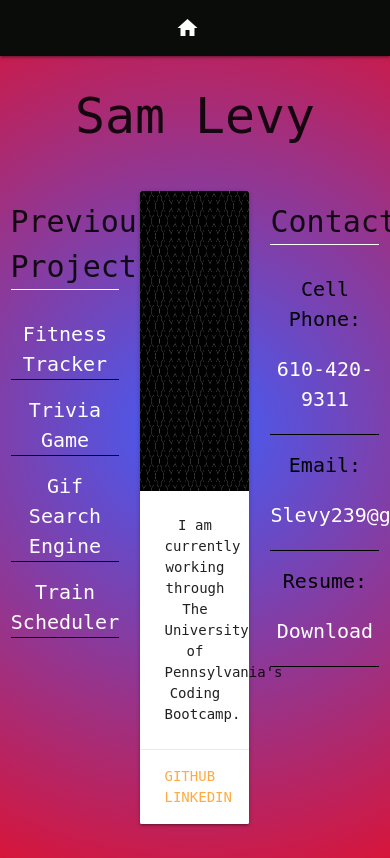
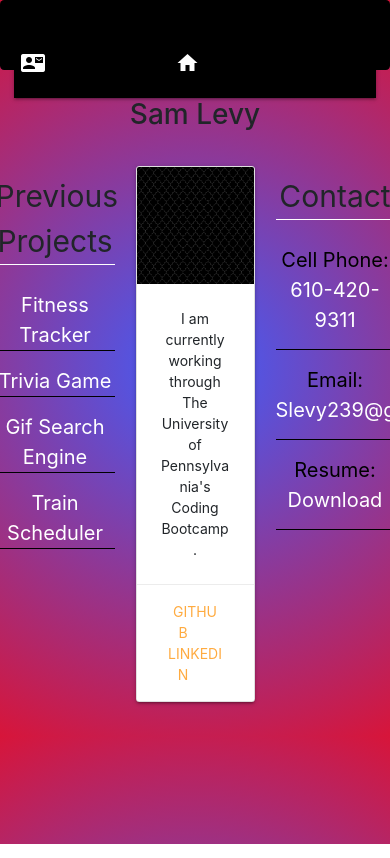
Before and after one commit to Slevy239/Portfolio3, a plain HTML site: page index.html in a window 390 px wide. Shown: the top 858 px of the page. Drawn offline with nearby package versions, Linux system fonts and the light colour scheme; files that its build step writes are made by us from their sources.

Commit message:
responsive

```diff
--- a/assets/css/style.css
+++ b/assets/css/style.css
@@ -1,16 +1,24 @@
-.nav-wrapper{
-    background-color: #090C08
+.jumbotron , nav{
+    background-color: black !important;
+    height: 70px;
 }
+#contactJumbo, nav {
+    height: 70px;
+}
+
 #sidenav {
     /* background-color: #383d3e; */
     height: 100%
 }
+
 .card-title {
     font-size: 27px;
 }
+
 .card-content {
     text-align: center;
 }
+
 .card-action {
     text-align: center;
     color: #E71D36
@@ -20,17 +28,21 @@ div#sidenav {
     /* background-color: #383d3e; */
     text-align: center;
 }
+
 p#homeEmail {
     color: white;
+}
+
+#myName{
+    text-align: center;
 }
 
 body {
     /* background-color: #7e4e60; */
     font-family: DejaVu Sans Mono, monospace;
     /* background-image: url(../images/john-westrock-g1NR2UZjjws-unsplash.jpg); */
-    background: rgb(63,94,251);
-    background: radial-gradient(circle, rgba(63,94,251,1) 0%, rgba(215,21,58,1) 100%);
-
+    background: rgb(63, 94, 251);
+    background: radial-gradient(circle, rgba(63, 94, 251, 1) 0%, rgba(215, 21, 58, 1) 100%);
 }
 
 a {
@@ -39,7 +51,7 @@ a {
 }
 
 #navlink {
-    border-bottom   : 1px solid black;
+    border-bottom: 1px solid black;
 }
 
 li#navlink {
@@ -47,29 +59,32 @@ li#navlink {
     font-size: 20px;
     color: black;
 }
+
 .card-title {
     font-size: 30px;
     text-align: center;
     padding-top: 15px;
     border-bottom: 1px solid white;
-
 }
 
 a#navtext:hover, a#topnav-links:hover, i#topnav-links:hover {
     color: red;
 }
+
 #dl {
     color: white;
 }
-#dl:hover{
+
+#dl:hover {
     color: red;
 }
- a#navtext {
+
+a#navtext {
     /* color: #e71d36; */
     text-align: center;
     color: white
+}
 
-}
 #navbar-text {
     color: #E71D36
 }
@@ -80,13 +95,15 @@ div#input {
     background-color: #383d3e;
 }
 
-button#submit{
+button#submit {
     background-color: #e71d36;
 }
+
 .col.s6, .col.s12 {
     color: #e71d36;
-    padding-top:25px;
+    padding-top: 25px;
 }
+
 img {
     height: 300px;
 }
--- a/index.html
+++ b/index.html
@@ -1,5 +1,6 @@
 <!DOCTYPE html>
 <html lang="en">
+
 <head>
     <meta charset="UTF-8">
     <meta name="viewport" content="width=device-width, initial-scale=1.0">
@@ -13,24 +14,27 @@
     <link rel="stylesheet" href="https://cdnjs.cloudflare.com/ajax/libs/materialize/1.0.0/css/materialize.min.css">
     <link rel="stylesheet" href="../Porfolio3/assets/css/style.css">
 
+    <link rel="stylesheet" href="https://maxcdn.bootstrapcdn.com/bootstrap/4.0.0/css/bootstrap.min.css">
+    <link rel="stylesheet" href="https://maxcdn.bootstrapcdn.com/font-awesome/4.7.0/css/font-awesome.min.css">
+
+
+
 </head>
 
 <body>
 
-    <nav>
-        <div class="nav-wrapper">
-            <div id="navbar-text">
-                <a href="./index.html" class="brand-logo center" id="topnav-links"><i
-                        class="material-icons">home</i></a>
-                <ul class="left hide-on-med-and-down">
-                    <li><a href="./contact.html"><i class="material-icons" id="topnav-links">contact_mail</i></a></li>
-                </ul>
-            </div>
-        </div>
-    </nav>
+    <div class="jumbotron" id="homeJumbo">
+        <nav class="navbar">
+            <a href="./index.html" class="brand-logo center" id="topnav-home"><i class="material-icons">home</i></a>
 
-    <div class="row center">
-        <h2>Sam Levy</h2>
+            <a href="./contact.html" class="brand-logo left" id="topnav-contact"><i
+                    class="material-icons">contact_mail</i></a>
+
+        </nav>
+    </div>
+
+    <div class="row">
+        <h2 id="myName" class="col">Sam Levy</h2>
     </div>
 
     <div class="row">
@@ -55,7 +59,7 @@
             <div class="card">
                 <div class="card-image">
                     <!-- <img src="./assets/images/linkedin.jfif"> -->
-                    <img src="./assets/images/hotel-wallpaper-black.png">
+                    <img src="./assets/images/hotel-wallpaper-black.png" class="responsive-img">
                 </div>
                 <div class="card-content">
                     <p>I am currently working through The University of Pennsylvania's Coding Bootcamp.</p>
@@ -72,22 +76,17 @@
             <div class="card-title">Contact</div>
             <div class="card-content">
                 <ul id="navtext">
-                    <li id="navlink">Cell Phone:<p id="homeEmail">610-420-9311</p></li>
-                    <li id="navlink">Email: <p id="homeEmail">Slevy239@gmail.com</p></li>
-                    <li id="navlink">Resume: <a href="./assets/files/resume.pdf" download="resume"><p id="dl">Download</p</a></li>
-
+                    <li id="navlink">Cell Phone:<p id="homeEmail">610-420-9311</p>
+                    </li>
+                    <li id="navlink">Email: <p id="homeEmail">Slevy239@gmail.com</p>
+                    </li>
+                    <li id="navlink">Resume: <a href="./assets/files/resume.pdf" download="resume">
+                            <p id="dl">Download</p>
+                        </a></li>
                 </ul>
             </div>
         </div>
-
-
-
-
     </div>
-
-
-
-
     <!-- Compiled and minified JavaScript -->
     <script src="https://cdnjs.cloudflare.com/ajax/libs/materialize/1.0.0/js/materialize.min.js"></script>
 </body>
```
Also changed, not shown: assets/JS/logic.js (+7 -6 lines), contact.html (+8 -9 lines), portfolio.html (deleted, +0 -21 lines).
